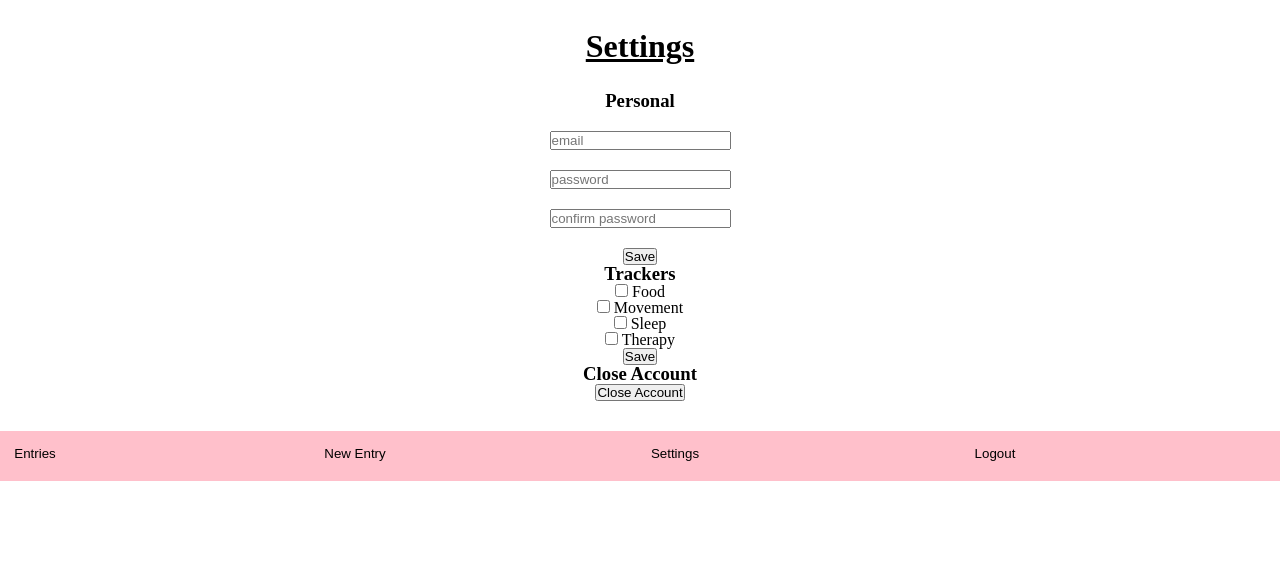
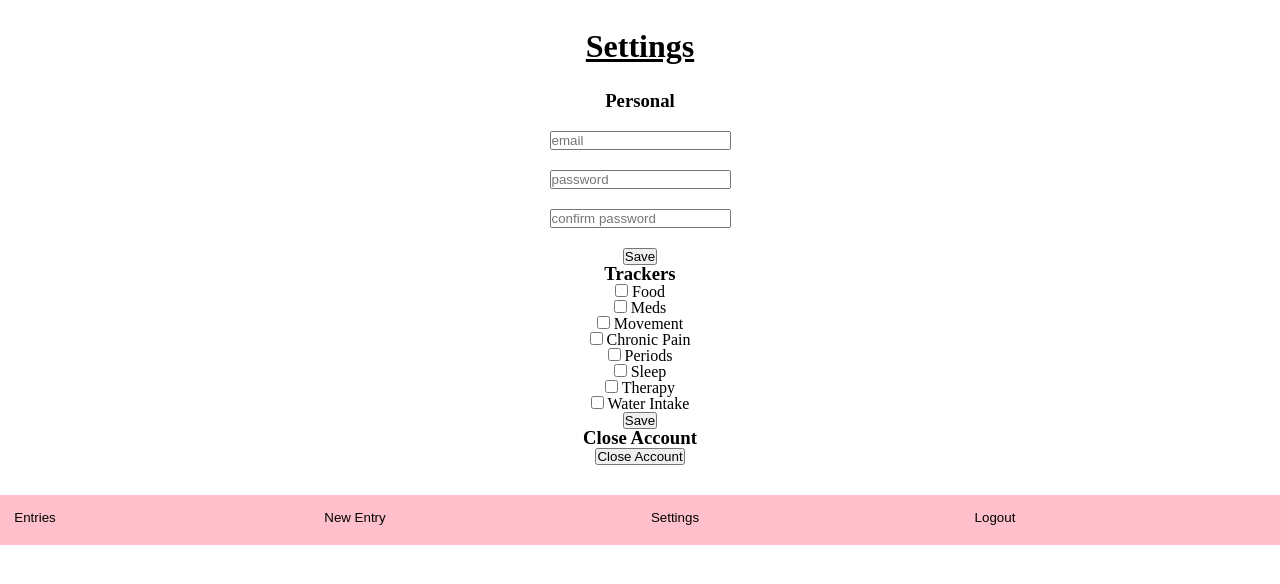
Before and after one commit to AwrenNuit/mood-tracker, a React (Create React App) app: page /settings in a window 1280 px wide. Shown: the top 584 px of the page. Built offline with nearby package versions, Linux system fonts and the light colour scheme; no server answers; a web font is replaced by a local one.

Commit message:
added more tracker options

```diff
--- a/src/components/Settings/Settings.js
+++ b/src/components/Settings/Settings.js
@@ -12,9 +12,13 @@ export default function Settings() {
   const [email, setEmail] = useState('');
   const [password, setPassword] = useState('');
   const [food, setFood] = useState(false);
+  const [meds, setMeds] = useState(false);
   const [movement, setMovement] = useState(false);
+  const [pain, setPain] = useState(false);
+  const [period, setPeriod] = useState(false);
   const [sleep, setSleep] = useState(false);
   const [therapy, setTherapy] = useState(false);
+  const [water, setWater] = useState(false);
 
   useEffect(()=>{
     dispatch({type: `GET_TRACKER`, payload: user.id});
@@ -69,9 +73,13 @@ export default function Settings() {
     const dataToSend = {
       id: user.id,
       food,
+      meds,
       movement,
+      pain,
+      period,
       sleep,
-      therapy
+      therapy,
+      water
     };
     dispatch({type: `PUT_TRACKER`, payload: dataToSend});
     // ON-SCREEN MESSAGE THAT TRACKERS SAVED
@@ -119,9 +127,33 @@ export default function Settings() {
             <input
               className="checkbox-input"
               type="checkbox"
+              checked={meds}
+              onChange={()=>setMeds(!meds)}
+            /> Meds
+          </div>
+          <div className="checkbox-container">
+            <input
+              className="checkbox-input"
+              type="checkbox"
               checked={movement}
               onChange={()=>setMovement(!movement)}
             /> Movement
+          </div>
+          <div className="checkbox-container">
+            <input
+              className="checkbox-input"
+              type="checkbox"
+              checked={pain}
+              onChange={()=>setPain(!pain)}
+            /> Chronic Pain
+          </div>
+          <div className="checkbox-container">
+            <input
+              className="checkbox-input"
+              type="checkbox"
+              checked={period}
+              onChange={()=>setPeriod(!period)}
+            /> Periods
           </div>
           <div className="checkbox-container">
             <input
@@ -138,6 +170,14 @@ export default function Settings() {
               checked={therapy}
               onChange={()=>setTherapy(!therapy)}
             /> Therapy
+            <div className="checkbox-container">
+            <input
+              className="checkbox-input"
+              type="checkbox"
+              checked={water}
+              onChange={()=>setWater(!water)}
+            /> Water Intake
+          </div>
           </div>
           <button type="submit">Save</button>
         </form>
```
